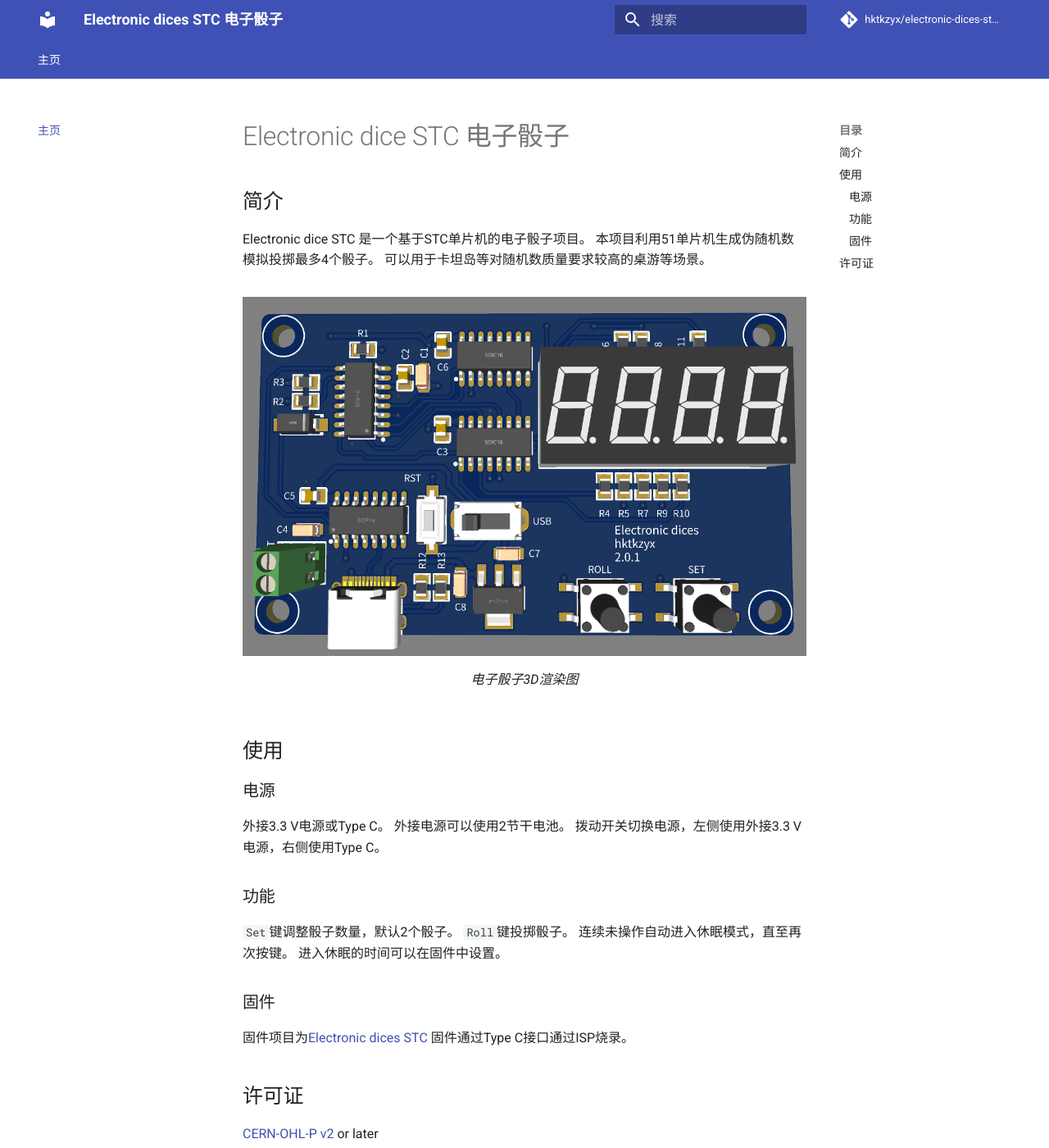
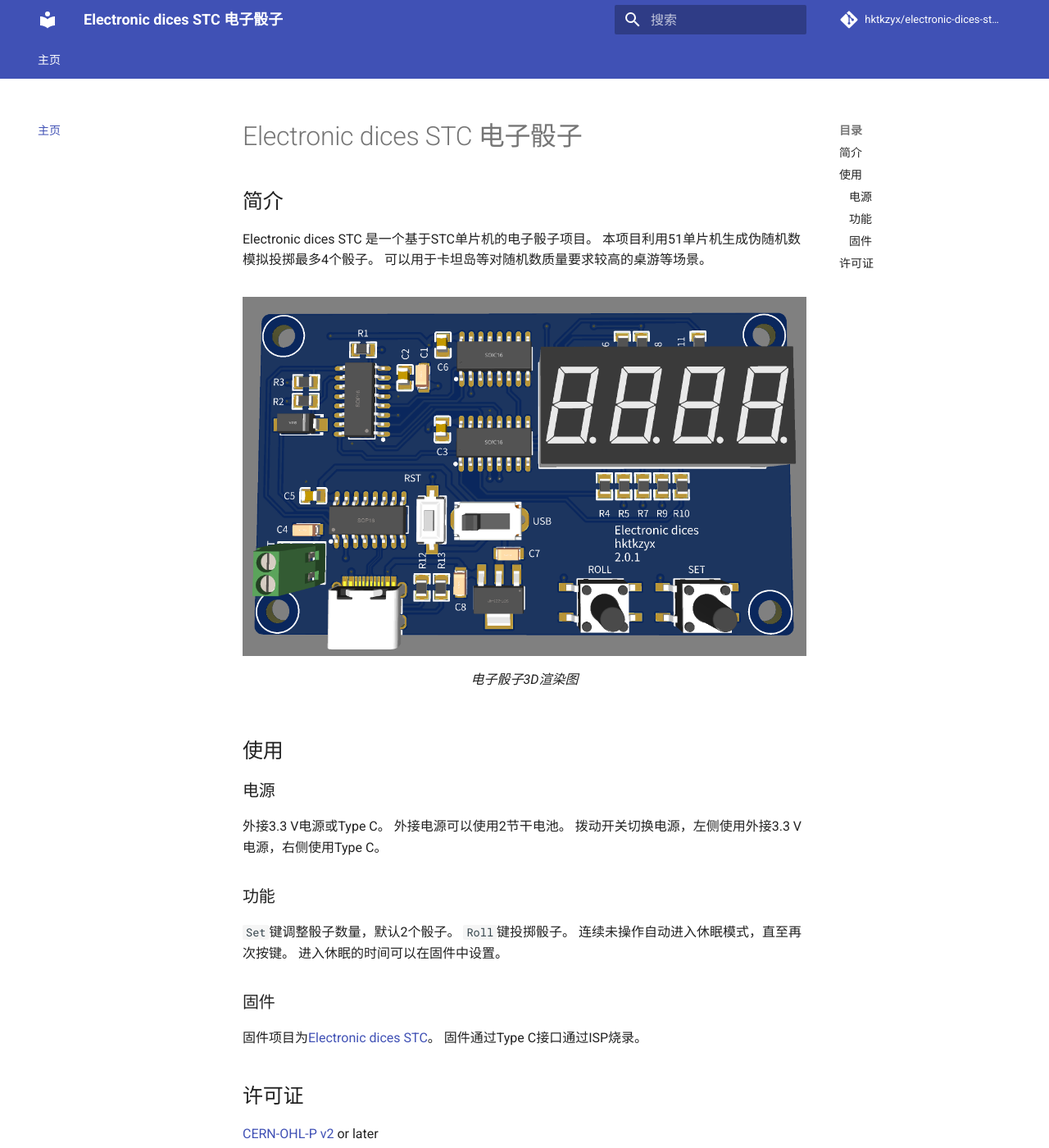
Before and after one commit to hktkzyx/electronic-dices-stc-hardware, an MkDocs documentation site: the page built from docs/README.md, in a window 1280 px wide and 1400 px high. Shown: the whole window at 82% size. Built offline with MkDocs 1.6.1 and Material for MkDocs 9.7.7, drawn with Linux system fonts in a browser that asks for light colours; comment, search, counter and statistics services are not loaded; the version menu is left out.

Commit message:
docs: update document and settings

```diff
--- a/docs/README.md
+++ b/docs/README.md
@@ -1,8 +1,8 @@
-# Electronic dice STC 电子骰子
+# Electronic dices STC 电子骰子
 
 ## 简介
 
-Electronic dice STC 是一个基于STC单片机的电子骰子项目。
+Electronic dices STC 是一个基于STC单片机的电子骰子项目。
 本项目利用51单片机生成伪随机数模拟投掷最多4个骰子。
 可以用于卡坦岛等对随机数质量要求较高的桌游等场景。
 
@@ -28,7 +28,7 @@
 
 ### 固件
 
-固件项目为[Electronic dices STC](https://github.com/hktkzyx/electronic-dices-stc)
+固件项目为[Electronic dices STC](https://github.com/hktkzyx/electronic-dices-stc)。
 固件通过Type C接口通过ISP烧录。
 
 ## 许可证
--- a/mkdocs.yml
+++ b/mkdocs.yml
@@ -17,8 +17,14 @@
   name: material
   language: zh
   features:
+    - navigation.indexes
+    - navigation.sections
     - navigation.tabs
     - navigation.top
+    - navigation.tracking
+    - search.highlight
+    - search.share
+    - search.suggest
 plugins:
   - search
 extra:
```
